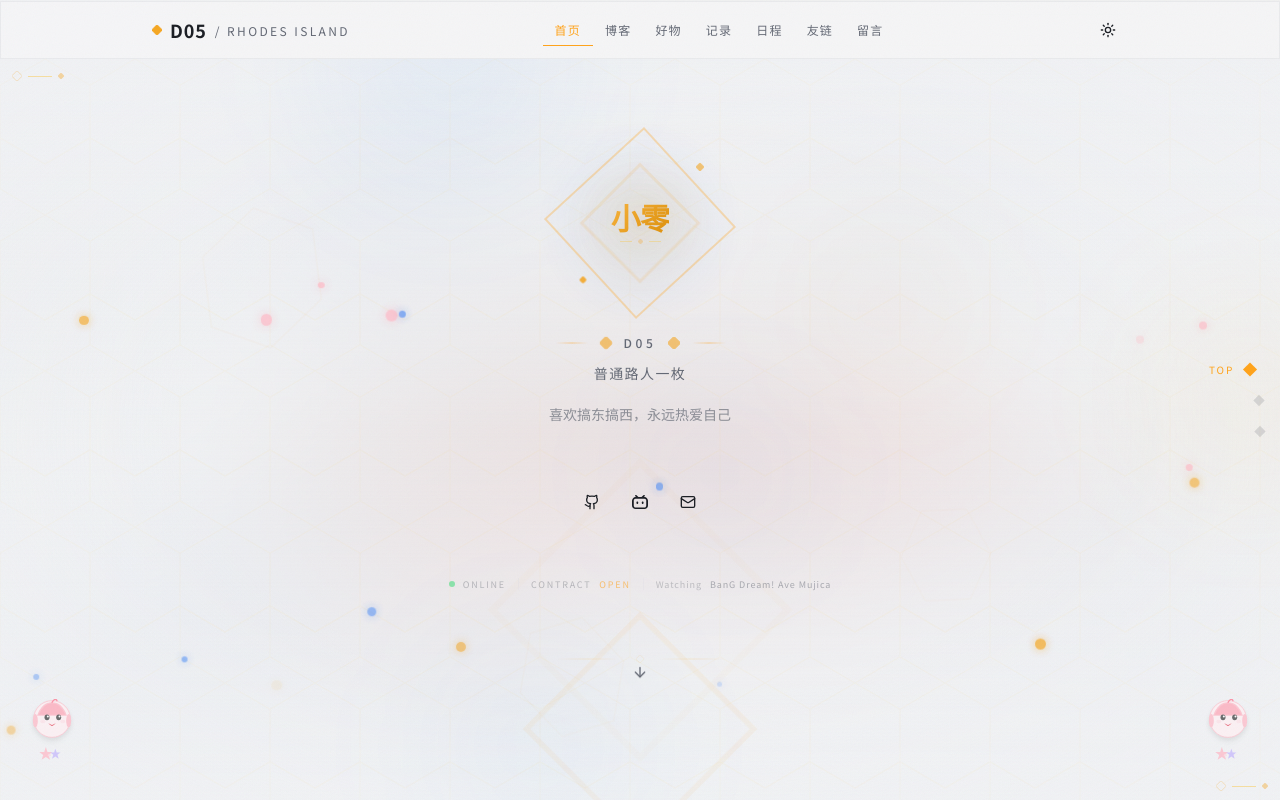
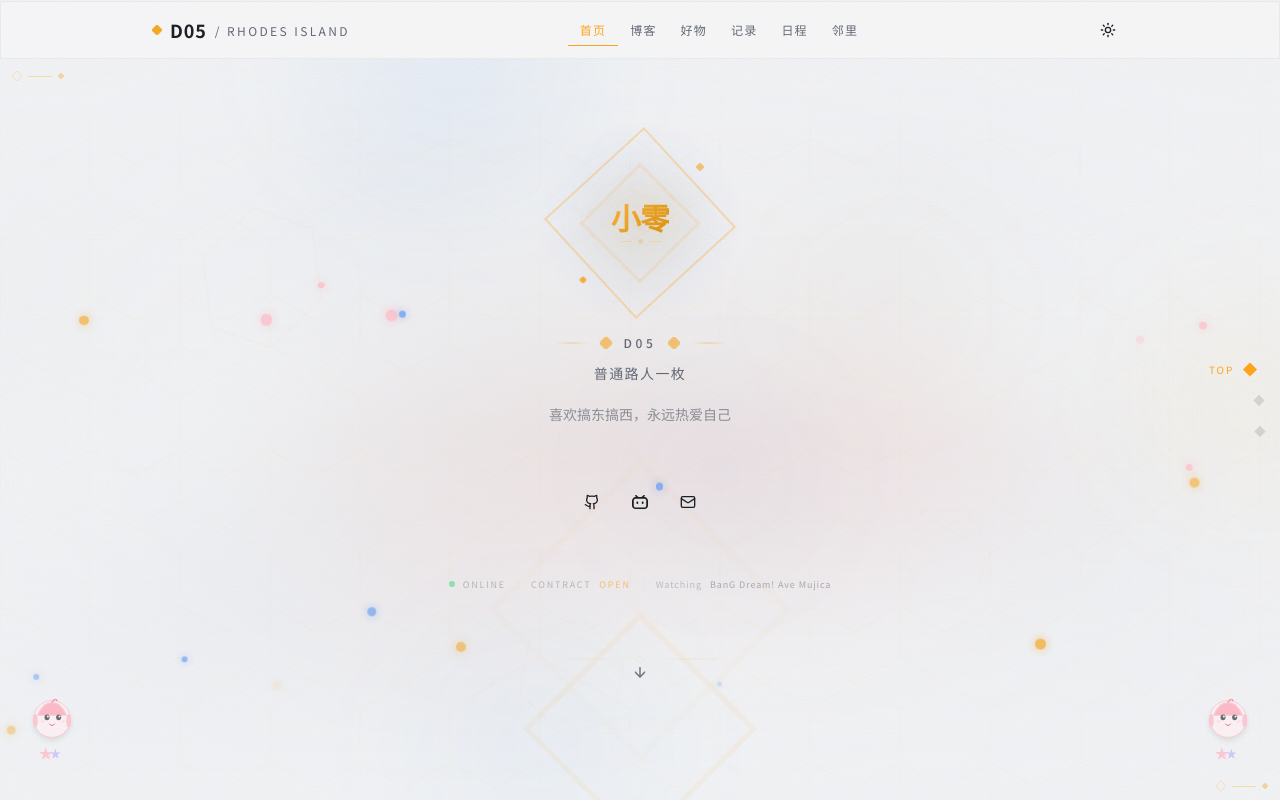
Before and after one commit to hem0u/d05-site, a Next.js app: page / in a window 1280 px wide. Shown: the top 800 px of the page. Built offline with nearby package versions, Linux system fonts and the light colour scheme; a web font is replaced by a local one.

Commit message:
feat: add /linli nav link replacing separate friends and guestbook entries

```diff
--- a/src/components/header.tsx
+++ b/src/components/header.tsx
@@ -20,8 +20,7 @@ const links = [
   { href: "/hobbies", label: "好物" },
   { href: "/records", label: "记录" },
   { href: "/schedule", label: "日程" },
-  { href: "/friends", label: "友链" },
-  { href: "/guestbook", label: "留言" },
+  { href: "/linli", label: "邻里" },
 ]
 
 export function Header() {
```
